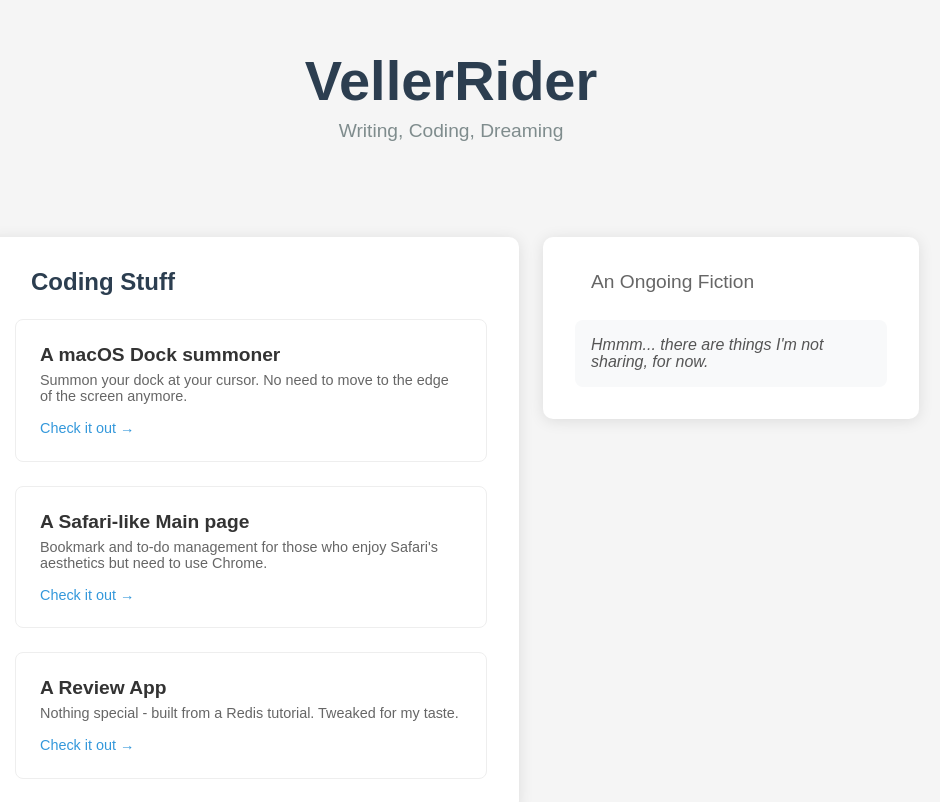
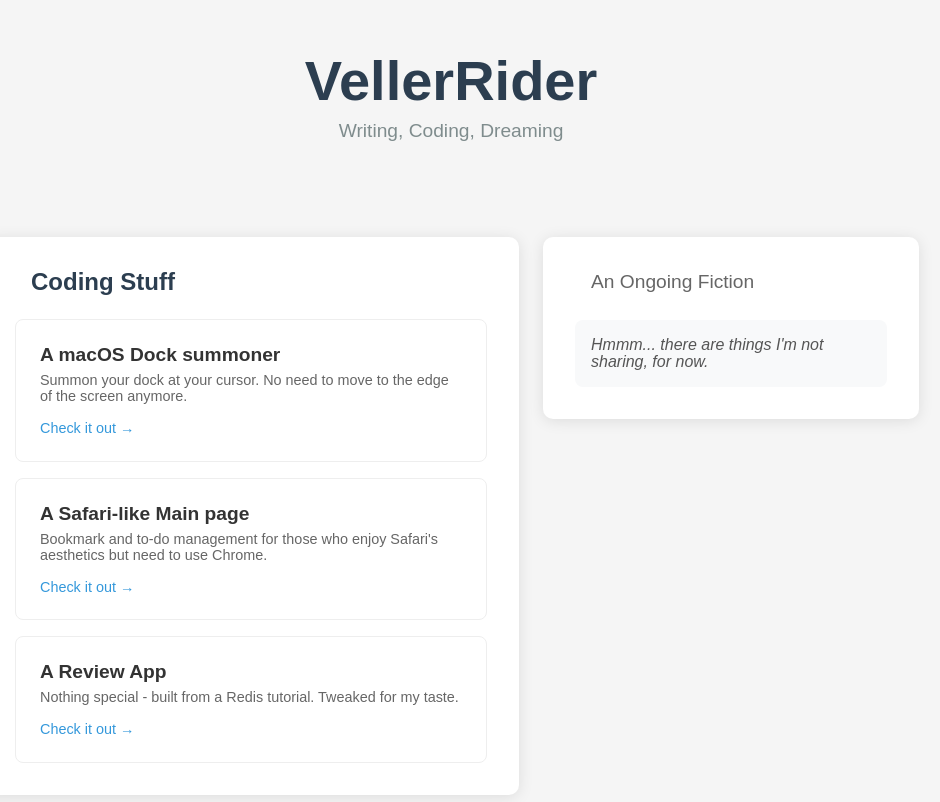
Before and after one commit to RicaMetrose/VellerRider, a React (Vite) app in the folder my-portfolio/: page / in a window 1280 px wide. Shown: the part 142-944 px from the top of the page, without its empty margins (189-1129 px from the left). Built offline with nearby package versions, Linux system fonts and the light colour scheme.

Commit message:
fixed bug

```diff
--- a/my-portfolio/src/styles/index.css
+++ b/my-portfolio/src/styles/index.css
@@ -50,8 +50,8 @@ section {
 
 .projects {
   display: grid;
-  grid-template-columns: repeat(auto-fit, minmax(300px, 1fr));
-  gap: 1.5rem;
+  grid-template-columns: repeat(auto-fit, minmax(230px, 1fr));
+  gap: 1rem;
 }
 
 
@@ -69,6 +69,7 @@ section {
   display: flex;
   flex-direction: column;
   transition: background-color 0.5s ease;
+
 }
 
 .project-card:hover {
```
